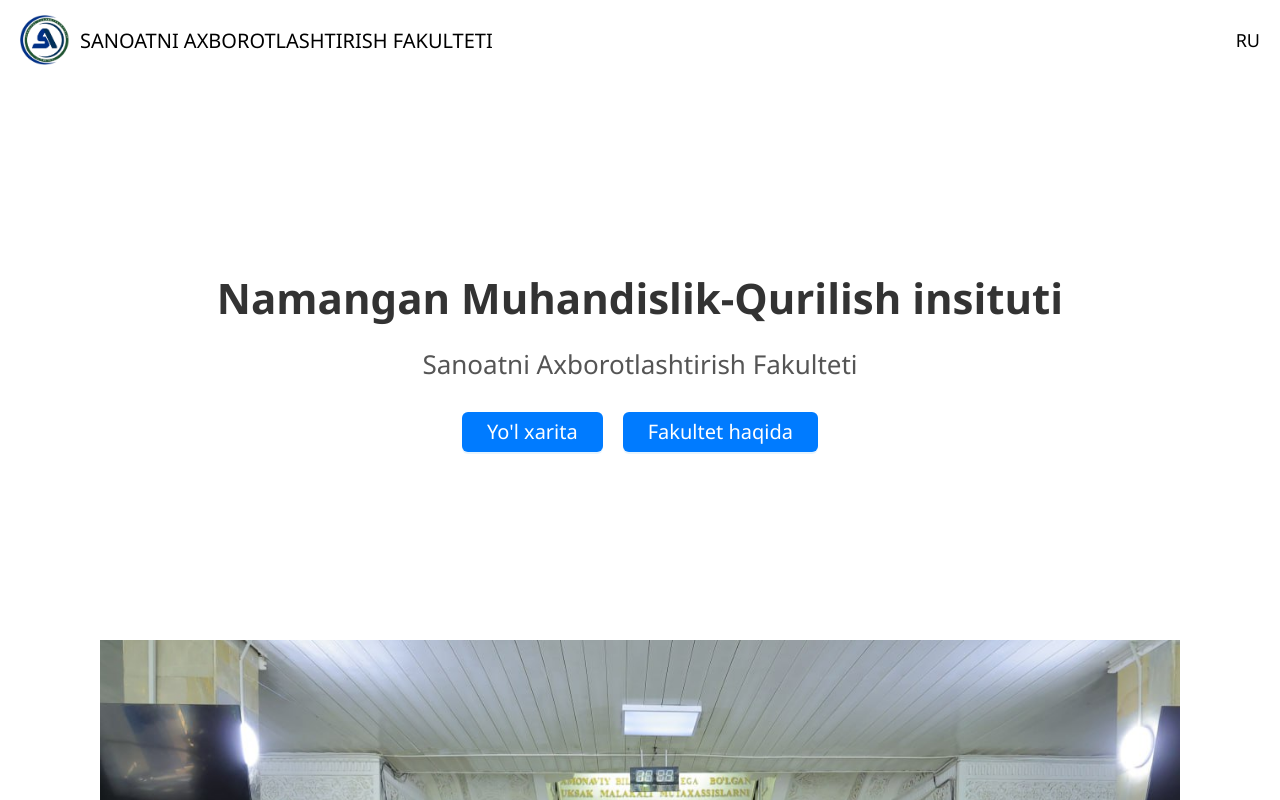
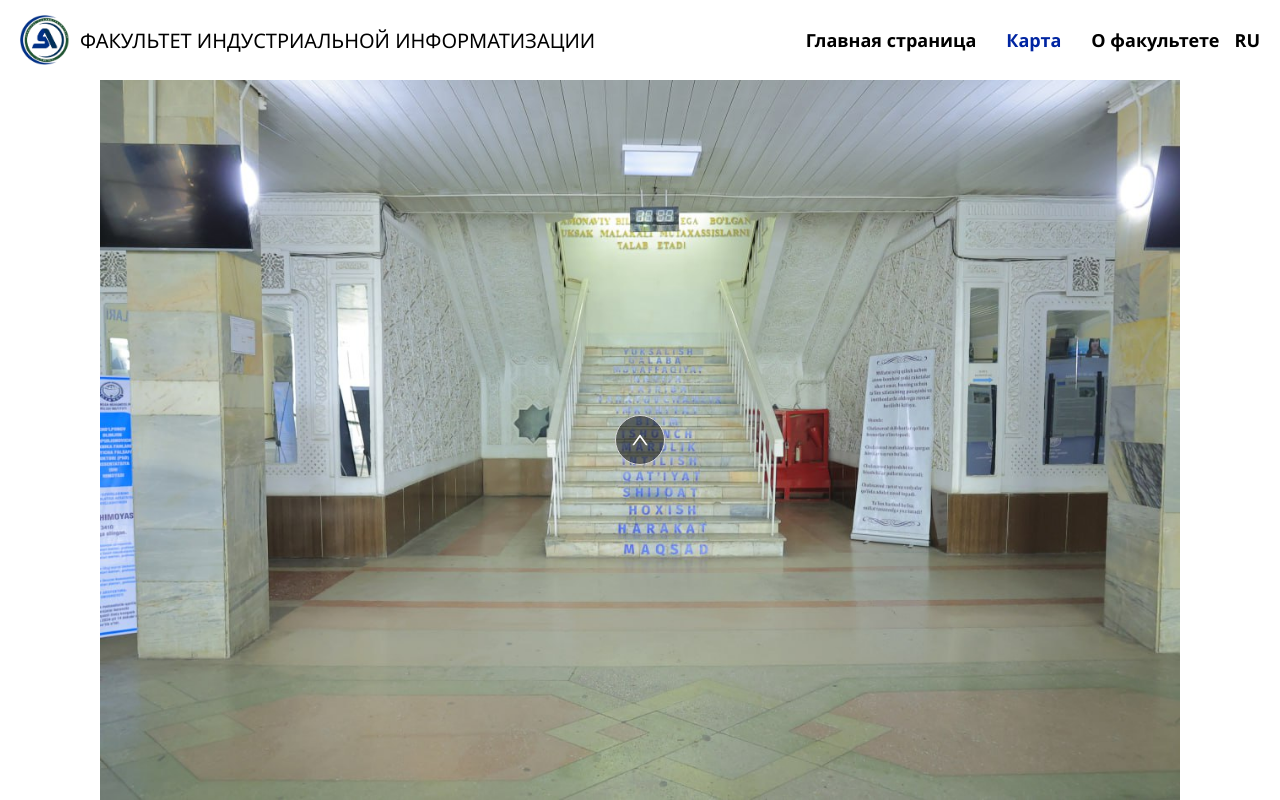
Before and after one commit to uzhojiakbar/nammqi-att, a React (Vite) app: page /direction in a window 1280 px wide. Shown: the top 800 px of the page. Built offline with nearby package versions, Linux system fonts and the light colour scheme.

Commit message:
Project Finish

```diff
--- /dev/null
+++ b/src/components/About/about.jsx
@@ -0,0 +1,33 @@
+import React from "react";
+import styled from "styled-components";
+
+const CenterItems = styled.div`
+  display: flex;
+  align-items: center;
+  justify-content: center;
+  height: 89vh;
+
+  > iframe {
+    width: 100vw;
+    height: 89vh;
+    user-select: none;
+    background-color: white !important;
+  }
+`;
+
+const About = () => {
+  return (
+    <CenterItems>
+      <iframe
+        src="https://docs.google.com/presentation/d/e/2PACX-1vTcIk-910ioM1T6pqz0MVvn2xSbE-yYUsBomj2TlnQ4VtyWTrLScq3SO_PzUcHg5x_6iOMEKrG5SpgM/embed?start=false&loop=false&delayms=3000"
+        frameborder="0"
+        s
+        allowfullscreen="true"
+        mozallowfullscreen="true"
+        webkitallowfullscreen="true"
+      ></iframe>
+    </CenterItems>
+  );
+};
+
+export default About;
--- a/src/components/Body/Body.jsx
+++ b/src/components/Body/Body.jsx
@@ -7,9 +7,12 @@
   StyledButton,
 } from "./style";
 import { useLanguage } from "../../context/LanguageContext";
+import { useNavigate } from "react-router-dom";
 
 const Body = () => {
   const { translate } = useLanguage();
+
+  const nav = useNavigate();
 
   return (
     <BodyContainer>
@@ -19,8 +22,12 @@
         {/* Kelajak kasbini <span>Elektronika</span> bilan o'rganing */}
       </Subtitle>
       <ButtonContainer>
-        <StyledButton type="primary">Yo'l xarita</StyledButton>
-        <StyledButton type="primary">Fakultet haqida</StyledButton>
+        <StyledButton onClick={() => nav("/direction")} type="primary">
+          {translate("map")}
+        </StyledButton>
+        <StyledButton onClick={() => nav("/about")} type="primary">
+          {translate("info")}
+        </StyledButton>
       </ButtonContainer>
     </BodyContainer>
   );
--- a/src/components/Navbar/Navbar.jsx
+++ b/src/components/Navbar/Navbar.jsx
@@ -1,5 +1,13 @@
 import React, { useState } from "react";
-import { ChangeLanguage, Logo, NavbarContainer } from "./style";
+import {
+  BurgerMenu,
+  ChangeLanguage,
+  Link,
+  Links,
+  Logo,
+  NavbarContainer,
+  NavCenter,
+} from "./style";
 import logoicon from "../../assets/logo.png";
 import { MiniTite } from "../Body/style";
 import { useNavigate } from "react-router-dom";
@@ -42,19 +50,55 @@
     ),
   }));
 
+  const NavbarBurgerMenu = () => {
+    return [
+      {
+        key: 1,
+        label: <Link to={"/"}>{translate("homePage")}</Link>,
+      },
+      {
+        key: 2,
+        label: <Link to={"/direction"}>{translate("map")}</Link>,
+      },
+      {
+        key: 3,
+        label: <Link to={"/about"}>{translate("info")}</Link>,
+      },
+    ];
+  };
+
   return (
     <NavbarContainer>
       <Logo onClick={() => toHome("/")}>
         <img src={logoicon} alt="" />
         <MiniTite size={"16px"}>{translate("title")}</MiniTite>
       </Logo>
+
+      <NavCenter>
+        <Links>
+          <Link to={"/"}>{translate("homePage")}</Link>
+          <Link to={"/direction"}>{translate("map")}</Link>
+          <Link to={"/about"}>{translate("info")}</Link>
+        </Links>
+
         <Dropdown
-        overlayStyle={{ zIndex: "999999999" }}
+          overlayStyle={{ zIndexPopupBase: "999999999" }}
           menu={{ items: langs }}
           trigger={["click"]}
         >
           <ChangeLanguage className={"inactive"}>{lang1}</ChangeLanguage>
         </Dropdown>
+
+        <Dropdown
+          overlayStyle={{ zIndexPopupBase: "999999999" }}
+          menu={{ items: NavbarBurgerMenu() }}
+          trigger={["click"]}
+        >
+          <BurgerMenu>
+            <i className="fa-solid fa-bars"></i>
+          </BurgerMenu>
+        </Dropdown>
+      </NavCenter>
     </NavbarContainer>
   );
 };
--- a/src/components/Navbar/style.js
+++ b/src/components/Navbar/style.js
@@ -1,3 +1,4 @@
+import { NavLink } from "react-router-dom";
 import styled from "styled-components";
 
 export const NavbarContainer = styled.div`
@@ -17,6 +18,10 @@
 
   > div {
     height: 100%;
+  }
+
+  @media (max-width: 600px) {
+    padding: 2px 10px;
   }
 `;
 
@@ -41,6 +46,7 @@
   text-decoration: none;
   color: #000;
   font-size: 18px;
+  font-weight: 900;
 
   display: flex;
   align-items: center;
@@ -59,6 +65,7 @@
 
   &:hover {
     color: var(--text-hover);
+    opacity: 0.6;
   }
 
   &.active {
@@ -69,3 +76,56 @@
     color: var(--black);
   }
 `;
+
+export const Links = styled.div`
+  display: flex;
+  align-items: center;
+  gap: 30px;
+
+  user-select: none;
+  @media (max-width: 600px) {
+    display: none;
+  }
+`;
+export const NavCenter = styled.div`
+  display: flex;
+  align-items: center;
+  gap: 15px;
+
+  user-select: none;
+`;
+
+export const Link = styled(NavLink)`
+  text-decoration: none;
+  color: var(--black);
+  font-size: 18px;
+  font-weight: 900;
+
+  @media (max-width: 1024px) {
+    font-size: 16px;
+  }
+
+  @media (max-width: 600px) {
+    font-size: 14px;
+  }
+
+  &:hover {
+    color: var(--text-hover);
+  }
+
+  &.active {
+    color: var(--text-hover);
+  }
+
+  &.inactive {
+    color: var(--black);
+  }
+`;
+
+export const BurgerMenu = styled.div`
+  display: none;
+  @media (max-width: 600px) {
+    display: flex;
+    font-size: 22px;
+  }
+`;
--- a/src/context/LanguageContext.jsx
+++ b/src/context/LanguageContext.jsx
@@ -9,7 +9,7 @@
 
 export const LanguageProvider = React.memo(({ children }) => {
   const [language, setLanguageFunc] = useState(
-    localStorage.getItem("lang") || "uz"
+    localStorage.getItem("lang") || "ru"
   );
 
   const setLanguage = (lang) => {
--- a/src/context/langs/eng.json
+++ b/src/context/langs/eng.json
@@ -1,3 +1,9 @@
 {
-  "welcome": "welcome"
+  "welcome": "Welcome",
+  "title": "FACULTY OF INDUSTRIAL INFORMATIZATION",
+  "sarlavha_body": "Namangan Engineering-Construction Institute",
+  "sarlavha_inner_body": "Faculty of Industrial Informatization",
+  "map": "Map",
+  "info": "About the Faculty",
+  "homePage": "Home Page"
 }
--- a/src/context/langs/ru.json
+++ b/src/context/langs/ru.json
@@ -1,3 +1,9 @@
 {
-  "welcome": "ru"
+  "welcome": "Добро пожаловать",
+  "title": "ФАКУЛЬТЕТ ИНДУСТРИАЛЬНОЙ ИНФОРМАТИЗАЦИИ",
+  "sarlavha_body": "Наманганский Инженерно-Строительный Институт",
+  "sarlavha_inner_body": "Факультет Индустриальной Информатизации",
+  "map": "Карта",
+  "info": "О факультете",
+  "homePage": "Главная страница"
 }
--- a/src/context/langs/uz.json
+++ b/src/context/langs/uz.json
@@ -2,5 +2,8 @@
   "welcome": "xush kelibsiz",
   "title": "SANOATNI AXBOROTLASHTIRISH FAKULTETI",
   "sarlavha_body": "Namangan Muhandislik-Qurilish insituti",
-  "sarlavha_inner_body": "Sanoatni Axborotlashtirish Fakulteti"
+  "sarlavha_inner_body": "Sanoatni Axborotlashtirish Fakulteti",
+  "map": "Yo'l xarita",
+  "info": "Fakultet haqida",
+  "homePage": "Bosh sahifa"
 }
--- a/src/root/index.css
+++ b/src/root/index.css
@@ -3,8 +3,38 @@
   padding: 0;
   box-sizing: border-box;
   font-family: "Segoe UI", Tahoma, Geneva, Verdana, sans-serif;
+  scroll-behavior: smooth;
 }
 
+:root {
+  --primery-color: #0025a2;
+
+  --admin-primery-color: #216bf4;
+
+  /* *BG */
+  --bg-color: #f7f8fc;
+
+  /* *TEXT */
+  --text-hover: #0025a2;
+  --text-black: #000;
+}
+
+*::-webkit-scrollbar {
+  width: 3px;
+  height: 3px;
+}
+
+*::-webkit-scrollbar-track {
+  background: transparent;
+  margin-right: 2px;
+}
+
+*::-webkit-scrollbar-thumb {
+  background: #3b82f6;
+  border-radius: 50px;
+  /* text-transform: ; */
+  margin-right: 2px;
+}
 .main {
   width: 100vw;
   max-width: 1920px;
--- a/src/root/root.jsx
+++ b/src/root/root.jsx
@@ -4,15 +4,18 @@
 import Navbar from "../components/Navbar/Navbar";
 import { Route, Routes } from "react-router-dom";
 import Direction from "../components/Direction/Direction";
+import About from "../components/About/about";
 
 const Root = () => {
   return (
     <div className="main">
       <Navbar />
-      <Body />
 
       <Routes>
+        <Route path="/" element={<Body />} />
         <Route path="/direction" element={<Direction />} />
+        <Route path="/about" element={<About />} />
+        <Route path="*" element={<h1>Not Found</h1>} />
       </Routes>
     </div>
   );
```
Lines whose indentation alone changed are shown as unchanged.
